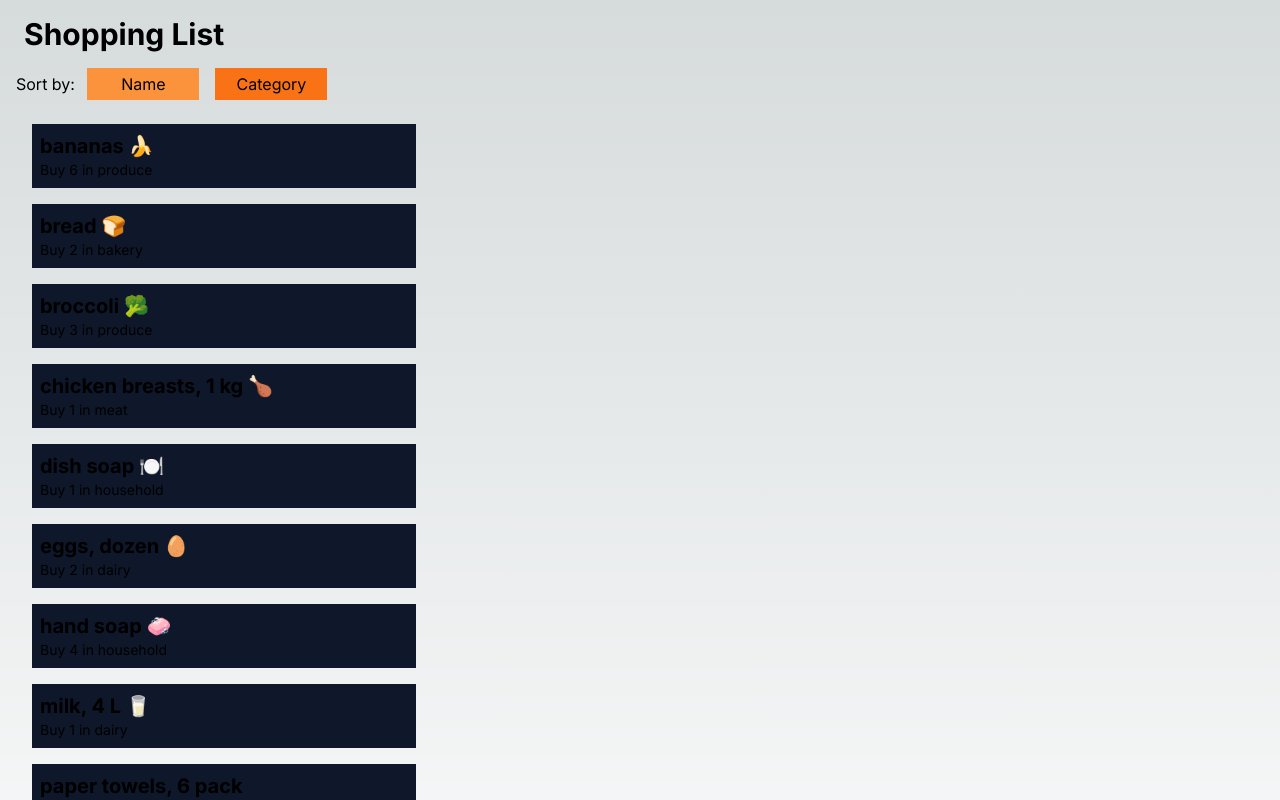
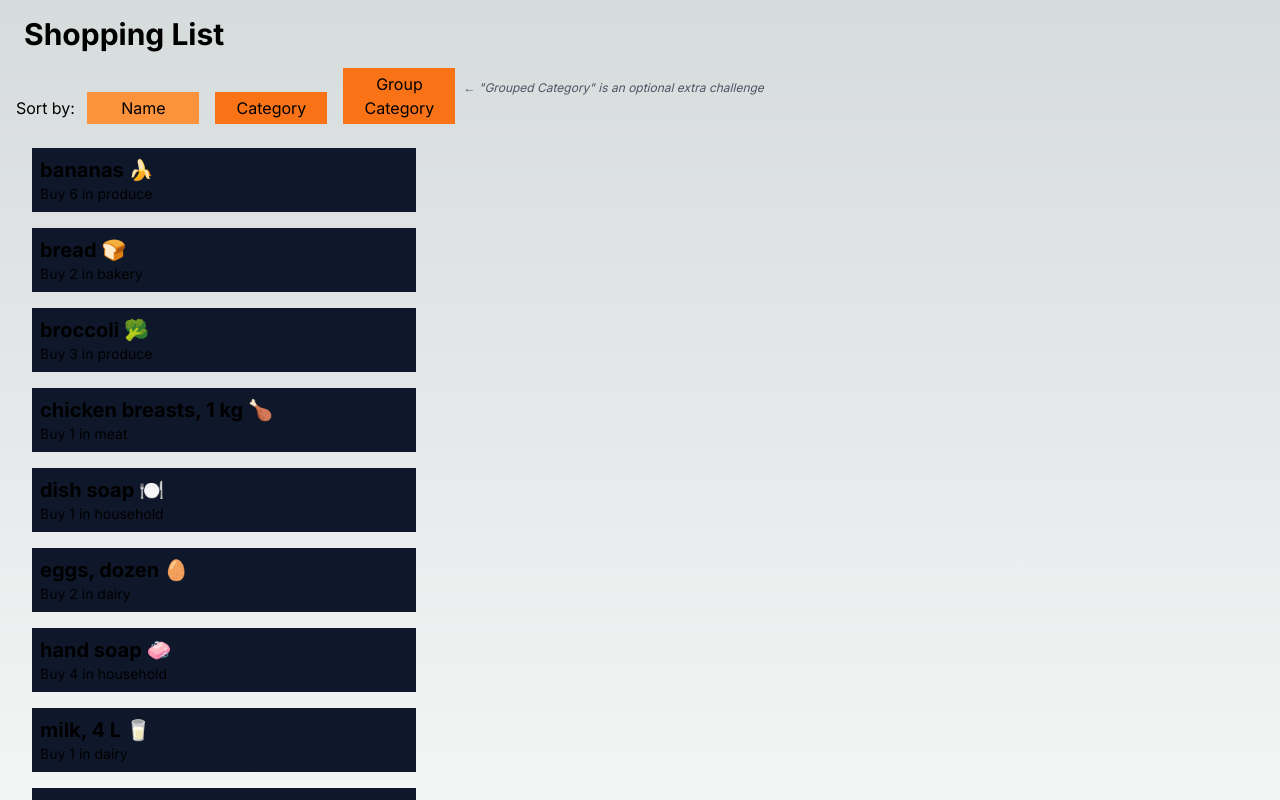
Before and after one commit to IamStudentRommel/cprg306-assignments, a Next.js app: page /week-5 in a window 1280 px wide. Shown: the top 800 px of the page. Built offline with nearby package versions, Linux system fonts and the light colour scheme.

Commit message:
fix problem but still need refactor, complicated components

```diff
--- /dev/null
+++ b/app/week-5/gitem.js
@@ -0,0 +1,19 @@
+import React from "react";
+
+export default function GItem({ category, items }) {
+  return (
+    <div>
+      <h3 className="capitalize text-xl">{category}</h3>
+      <ul>
+        {items.map((item) => (
+          <li key={item.id} className="p-2 m-4 bg-slate-900 max-w-sm">
+            <h2 className="text-xl font-bold">{item.name}</h2>
+            <div className="text-sm">
+              Buy {item.quantity} in {item.category}
+            </div>
+          </li>
+        ))}
+      </ul>
+    </div>
+  );
+}
--- a/app/week-5/item-list.js
+++ b/app/week-5/item-list.js
@@ -1,6 +1,7 @@
 "use client";
 import { useState } from "react";
 import Item from "./item.js";
+import GItem from "./gitem.js";
 import items from "./items.json";
 
 export default function ItemList() {
@@ -9,10 +10,21 @@ export default function ItemList() {
   const sortedItems = [...items].sort((a, b) => {
     if (sortBy === "name") {
       return a.name.localeCompare(b.name);
-    } else if (sortBy === "category") {
+    } else if (sortBy === "category" || sortBy === "gcategory") {
       return a.category.localeCompare(b.category);
     }
   });
+
+  //Start - Added for challenge task
+  const groupedItems = {};
+  sortedItems.forEach((item) => {
+    const category = item.category;
+    if (!groupedItems[category]) {
+      groupedItems[category] = [];
+    }
+    groupedItems[category].push(item);
+  });
+  //End - Added for challenge task
 
   const handleSortByName = () => {
     setSortBy("name");
@@ -20,6 +32,10 @@ export default function ItemList() {
 
   const handleSortByCategory = () => {
     setSortBy("category");
+  };
+
+  const handleSortByGCategory = () => {
+    setSortBy("gcategory");
   };
 
   return (
@@ -37,17 +53,36 @@ export default function ItemList() {
         <button
           onClick={handleSortByCategory}
           className={`p-1 m-2 w-28 ${
-            sortBy === "name" ? "bg-orange-500" : "bg-orange-400"
+            sortBy === "category" ? "bg-orange-400" : "bg-orange-500"
           }`}
         >
           Category
         </button>
+        <button
+          onClick={handleSortByGCategory}
+          className={`p-1 m-2 w-28 ${
+            sortBy === "gcategory" ? "bg-orange-400" : "bg-orange-500"
+          }`}
+        >
+          Group Category
+        </button>
+        <label
+          class="absolute top-20 left-240  text-gray-600 text-xs italic"
+          for="group-category"
+        >
+          ← "Grouped Category" is an optional extra challenge
+        </label>
       </div>
       <ul>
-        {sortedItems.map((item) => (
-          // console.log(item)
+        {/* {sortedItems.map((item) => (
           <Item key={item.id} {...item} />
-        ))}
+        ))} */}
+        {console.log(groupedItems)}
+        {sortBy === "name" || sortBy === "category"
+          ? sortedItems.map((item) => <Item key={item.id} {...item} />)
+          : Object.entries(groupedItems).map(([category, items]) => (
+              <GItem key={category} category={category} items={items} />
+            ))}
       </ul>
     </div>
   );
--- a/app/week-5/item.js
+++ b/app/week-5/item.js
@@ -3,8 +3,8 @@ import React from "react";
 export default function Item({ name, quantity, category }) {
   return (
     <li className="p-2 m-4 bg-slate-900 max-w-sm">
-      <h2 class="text-xl font-bold">{name}</h2>
-      <div class="text-sm">
+      <h2 className="text-xl font-bold">{name}</h2>
+      <div className="text-sm">
         Buy {quantity} in {category}
       </div>
     </li>
```
